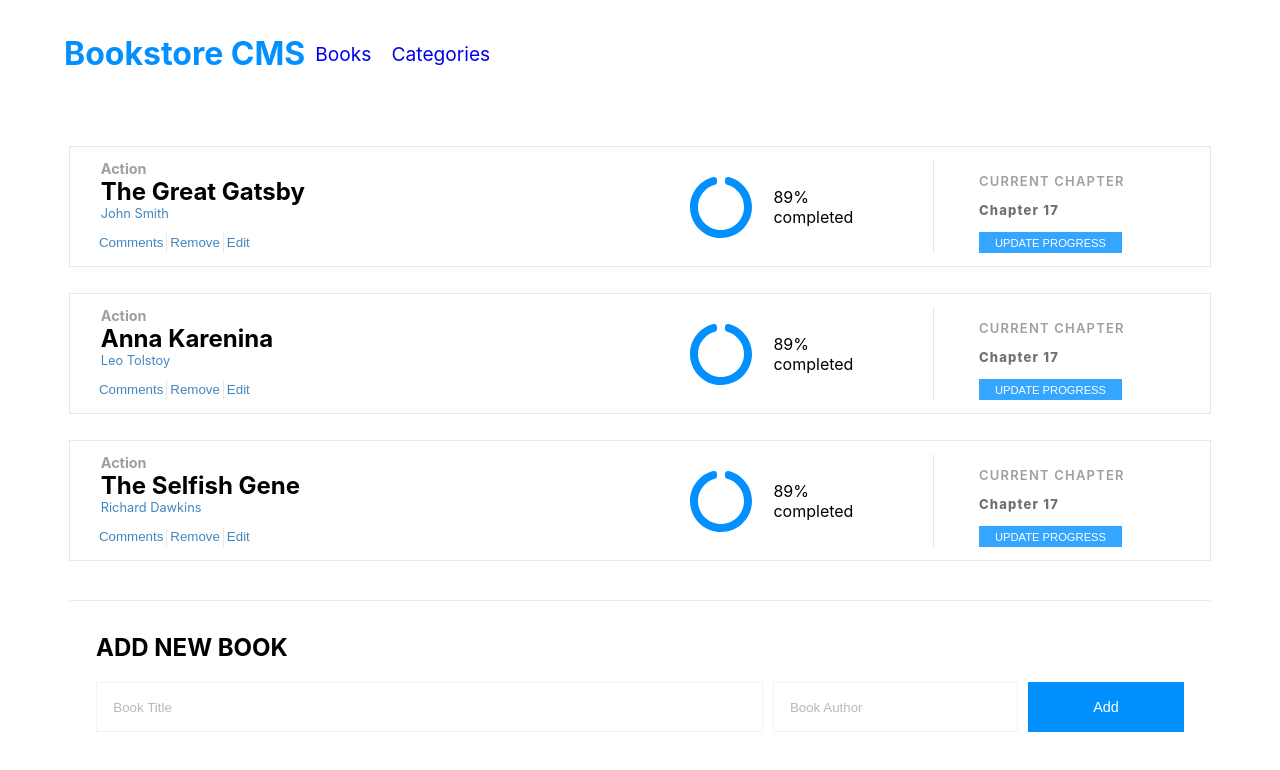
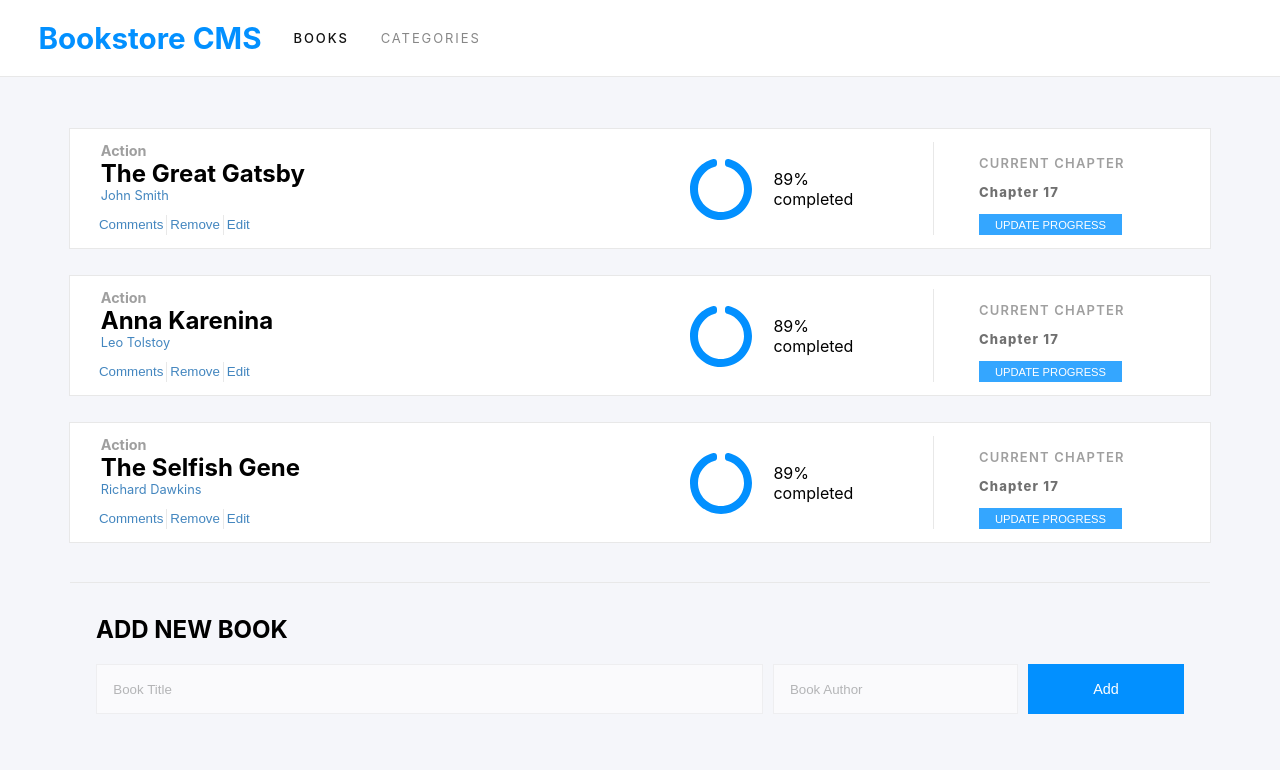
Before and after one commit to MargaretTechworld/bookstore, a React (Create React App) app: page / in a window 1280 px wide. Shown: the top 770 px of the page. Built offline with nearby package versions, Linux system fonts and the light colour scheme.

Commit message:
style routes

```diff
--- a/src/index.css
+++ b/src/index.css
@@ -14,6 +14,7 @@ body {
     sans-serif;
   -webkit-font-smoothing: antialiased;
   -moz-osx-font-smoothing: grayscale;
+  background-color: #f5f6fa;
 }
 
 code {
--- a/src/routes/RootLayout.js
+++ b/src/routes/RootLayout.js
@@ -1,32 +1,13 @@
 import { NavLink, Outlet } from 'react-router-dom';
-
-const header = {
-  display: 'flex',
-  alignItems: 'center',
-  paddingTop: ' 1%',
-  paddingLeft: '5%',
-  paddingRight: '5%',
-  marginBottom: '4%',
-};
-const nav = {
-  padding: '0 10px',
-  fontSize: '1.2rem',
-  textDecoration: 'none',
-};
-const logo = {
-  color: '#0290FF',
-};
 
 function RootLayout() {
   return (
     <div>
-      <div style={header}>
-        <h1 style={logo}>Bookstore CMS</h1>
-        <div>
-          <NavLink style={nav} to="/">Books</NavLink>
-          <NavLink style={nav} to="category">Categories</NavLink>
-        </div>
-      </div>
+      <header>
+        <h1 className="logo">Bookstore CMS</h1>
+        <NavLink className="nav books" to="/">BOOKS</NavLink>
+        <NavLink className="nav category" to="category">CATEGORIES</NavLink>
+      </header>
       <main>
         <Outlet />
       </main>
```
